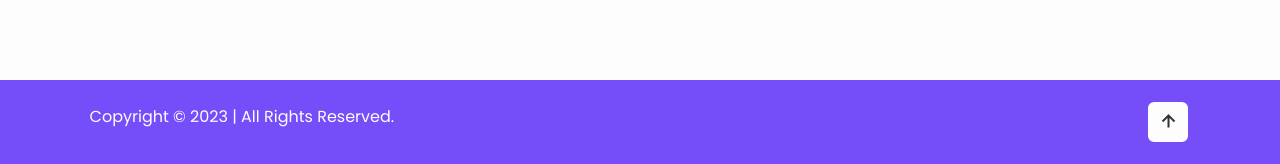
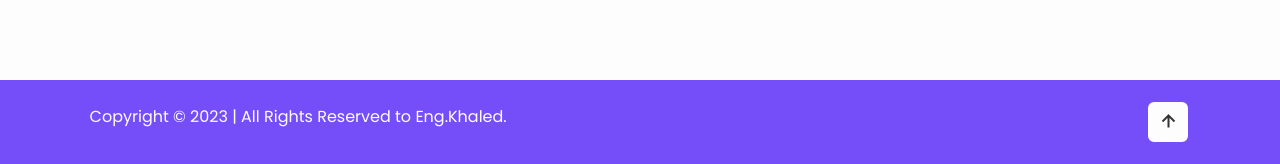
Before and after one commit to ENGKhaledAbdullah/Portfolio_System, a PHP site: page / in a window 1280 px wide. Shown: the part 2980-3144 px from the top of the page. Run offline with PHP 8.4, Linux system fonts and the light colour scheme.

Commit message:
added link of right reserved to github

```diff
--- a/assets/css/main.css
+++ b/assets/css/main.css
@@ -92,6 +92,10 @@ body {
 }
 
 a  {
+    text-decoration: none;
+}
+.footer-text p a{
+    color: white;
     text-decoration: none;
 }
 
--- a/partials/footer.php
+++ b/partials/footer.php
@@ -5,7 +5,7 @@
 <!-- footer design -->
 <footer class="footer">
         <div class="footer-text">
-            <p>Copyright &copy; 2023 | All Rights Reserved.</p>
+            <p>Copyright &copy; 2023 | All Rights Reserved to <a href="https://github.com/ENGKhaledAbdullah">Eng.Khaled</a>.</p>
         </div>
 
         <div class="footer-iconTop">
```
